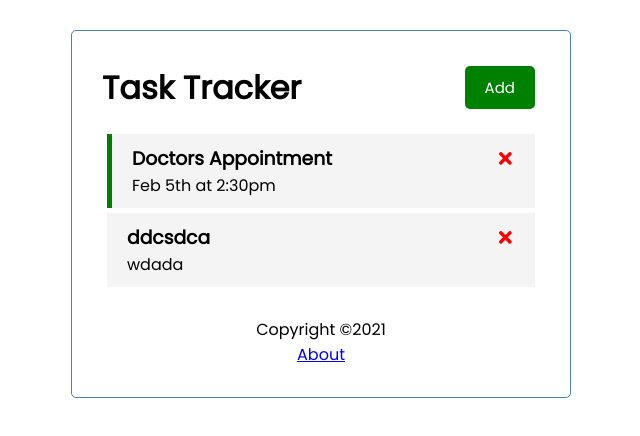
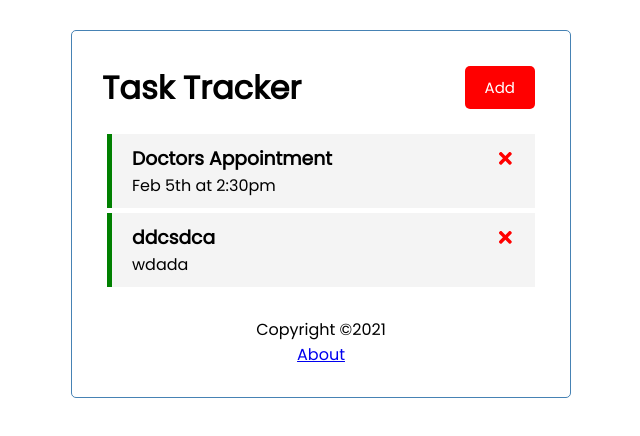
Before and after one commit to Arielxch/Task-Tracker, a React (Create React App) app: page / in a window 1280 px wide. Shown: the top 436 px of the page, without its empty margins (319-959 px from the left). Built offline with nearby package versions, Linux system fonts and the light colour scheme; data requests are answered from the project's data file.

Commit message:
chore: swap button color

```diff
--- a/db.json
+++ b/db.json
@@ -9,7 +9,7 @@
     {
       "text": "ddcsdca",
       "day": "wdada",
-      "reminder": false,
+      "reminder": true,
       "id": 2
     }
   ]
--- a/src/components/Header.js
+++ b/src/components/Header.js
@@ -10,7 +10,7 @@ const Header = ({ title, onAdd, showAdd }) => {
       <h1>{title}</h1>
       {location.pathname === '/' && (
         <Button
-          color={showAdd ? 'red' : 'green'}
+          color={showAdd ? 'green' : 'red'}
           text={showAdd ? 'Close' : 'Add'}
           onClick={onAdd}
         />
```
